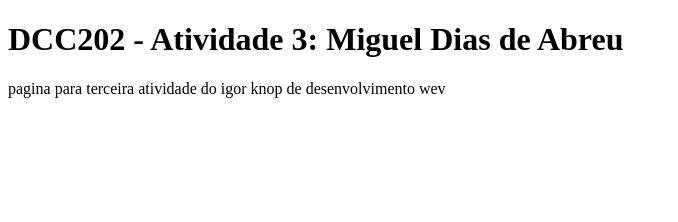
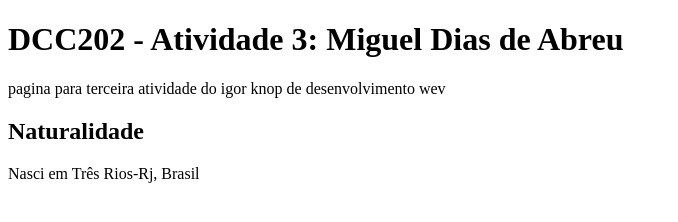
Before and after one commit to ufjf-dcc202/ufjf-dcc202-2023-3-a-atv3-Miguel-Dias-112, a website: page index.html in a window 1280 px wide. Shown: the whole page, without its empty margins (0-678 px from the left). Drawn offline with Linux system fonts and the light colour scheme.

Commit message:
Naturalidade adionada

```diff
--- a/index.html
+++ b/index.html
@@ -10,7 +10,10 @@
     <main>
         <h1>DCC202 - Atividade 3: Miguel Dias de Abreu</h1>
         <p>pagina para terceira atividade do igor knop de desenvolvimento wev</p>
-
+        <section>
+            <h2>Naturalidade</h2>
+            <p>Nasci em Três Rios-Rj, Brasil</p>
+        </section>
     </main>
 </body>
 </html>
```
